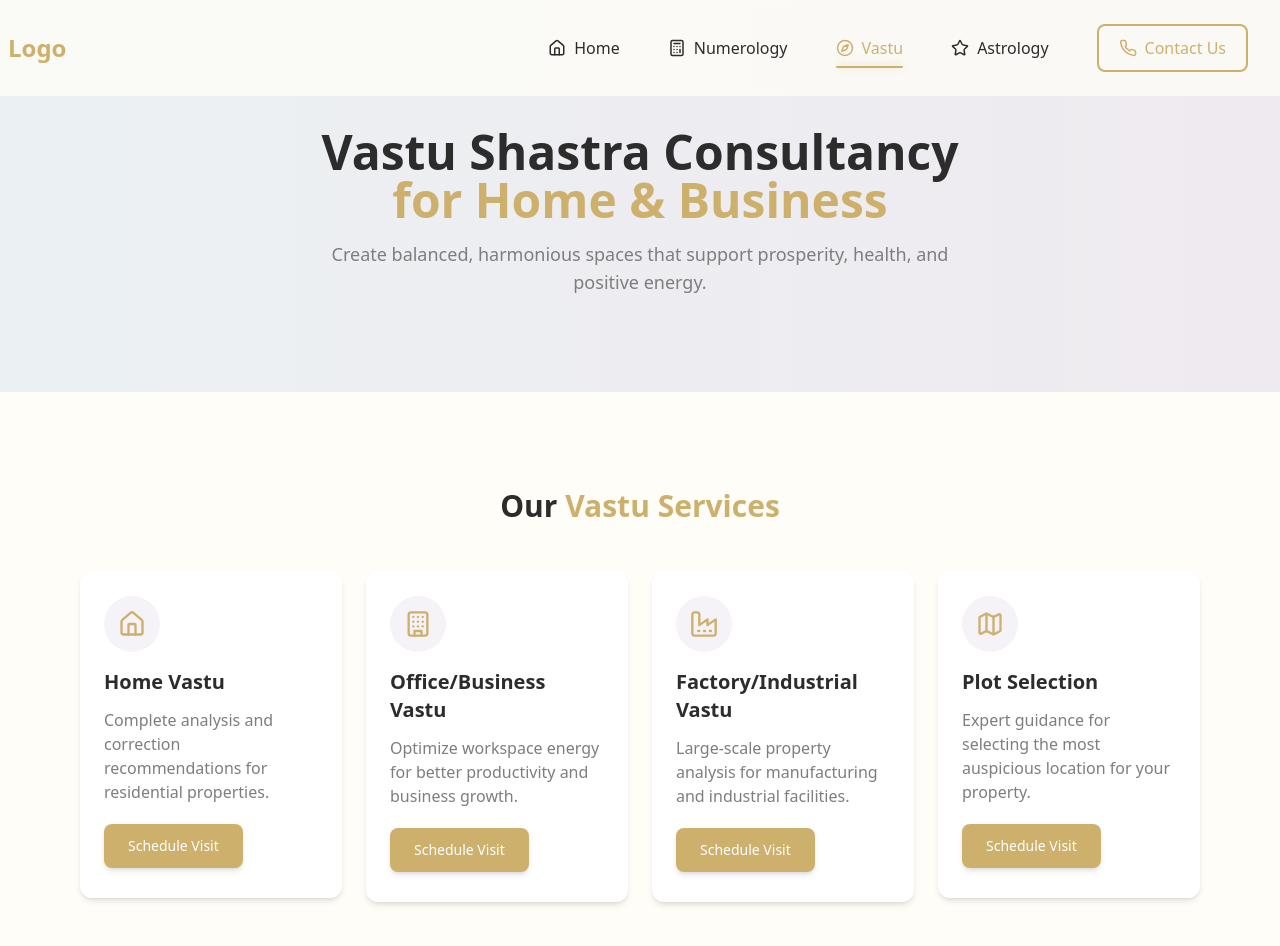
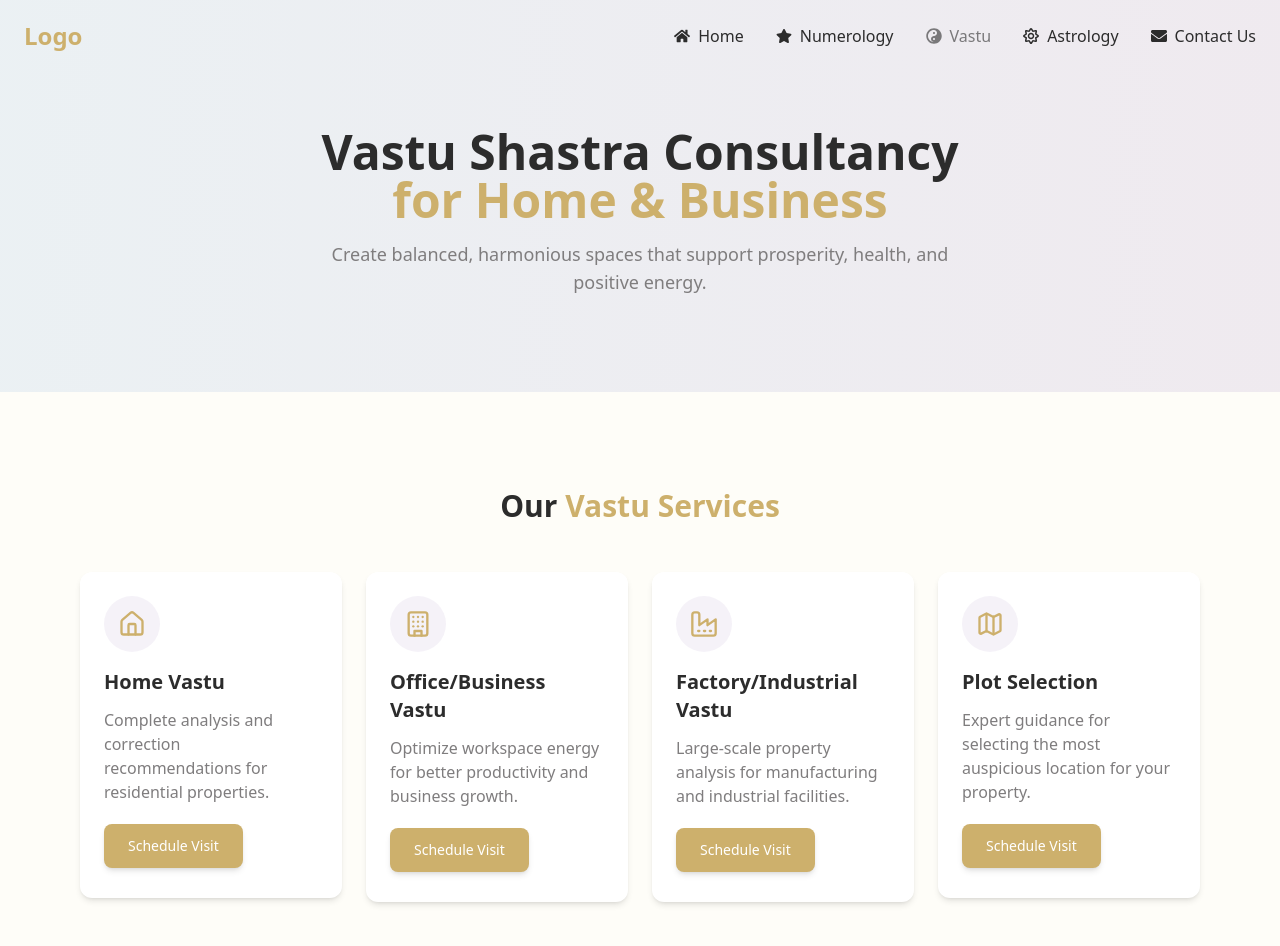
Before and after one commit to soham999a/astronomy, a React (Vite) app: page /vastu in a window 1280 px wide. Shown: the top 946 px of the page. Built offline with nearby package versions, Linux system fonts and the light colour scheme.

Commit message:
Update navbar with React Icons and improved hover effects

```diff
--- a/package.json
+++ b/package.json
@@ -52,6 +52,7 @@
     "react-day-picker": "^8.10.1",
     "react-dom": "^18.3.1",
     "react-hook-form": "^7.53.0",
+    "react-icons": "^5.5.0",
     "react-resizable-panels": "^2.1.3",
     "react-router-dom": "^6.26.2",
     "recharts": "^2.12.7",
--- a/src/components/Navbar.tsx
+++ b/src/components/Navbar.tsx
@@ -1,6 +1,13 @@
 import { useState, useEffect } from 'react';
 import { useLocation } from 'react-router-dom';
-import { Menu, X, Home, Star, Compass, Calculator, Phone } from 'lucide-react';
+import { Menu, X } from 'lucide-react';
+import {
+  FaHome,
+  FaStar,
+  FaYinYang,
+  FaRegSun,
+  FaEnvelope
+} from 'react-icons/fa';
 
 const Navbar = () => {
   const [isMenuOpen, setIsMenuOpen] = useState(false);
@@ -8,175 +15,95 @@ const Navbar = () => {
 
   useEffect(() => {
     const handleScroll = () => {
-      if (window.scrollY > 50) {
-        setIsScrolled(true);
-      } else {
-        setIsScrolled(false);
-      }
+      setIsScrolled(window.scrollY > 50);
     };
 
     window.addEventListener('scroll', handleScroll);
-
-    return () => {
-      window.removeEventListener('scroll', handleScroll);
-    };
+    return () => window.removeEventListener('scroll', handleScroll);
   }, []);
-
-  // Close mobile menu when window is resized to desktop size
-  useEffect(() => {
-    const handleResize = () => {
-      if (window.innerWidth >= 768 && isMenuOpen) {
-        setIsMenuOpen(false);
-      }
-    };
-
-    window.addEventListener('resize', handleResize);
-    return () => window.removeEventListener('resize', handleResize);
-  }, [isMenuOpen]);
 
   return (
     <header
       className={`fixed top-0 left-0 right-0 z-50 transition-all duration-300 ${
         isScrolled
-          ? 'bg-white/95 backdrop-blur-sm shadow-md py-3'
-          : 'bg-soft-cream/80 backdrop-blur-sm py-4'
+          ? 'bg-white/90 backdrop-blur-sm shadow-md py-3'
+          : 'bg-transparent py-5'
       }`}
     >
-      <div className="container mx-auto px-4 md:px-6 lg:px-8">
-        <div className="flex items-center justify-between">
-          {/* Logo positioned further to the left with negative margin */}
-          <div className="w-1/4">
-            <a href="/" target="_blank" rel="noopener noreferrer" className="flex items-center -ml-2 md:-ml-4 lg:-ml-6">
-              <h1 className="text-xl md:text-2xl font-bold text-mystic-gold">
-                Logo
-              </h1>
+      <div className="container mx-auto flex justify-between items-center px-4 md:px-6">
+        <a href="/" className="flex items-center">
+          <h1 className="text-xl md:text-2xl font-bold text-mystic-gold">Logo</h1>
         </a>
-          </div>
 
-          {/* Mobile menu button with enhanced hover effect */}
+        {/* Mobile menu button */}
         <button
           onClick={() => setIsMenuOpen(!isMenuOpen)}
-            className="md:hidden text-charcoal hover:text-mystic-gold transition-colors duration-300 p-2 rounded-full hover:bg-mystic-gold/10"
+          className="md:hidden text-charcoal hover:text-mystic-gold"
           aria-label={isMenuOpen ? 'Close menu' : 'Open menu'}
         >
           {isMenuOpen ? <X size={24} /> : <Menu size={24} />}
         </button>
 
-          {/* Desktop Navigation - positioned to the right */}
-          <div className="hidden md:block w-3/4">
-            <nav className="flex items-center justify-end">
+        {/* Desktop Navigation */}
+        <nav className="hidden md:flex items-center space-x-8">
           <NavLinks />
         </nav>
-          </div>
-        </div>
-      </div>
 
-        {/* Mobile Navigation - Fixed for iOS with improved handling */}
-        {isMenuOpen && (
+        {/* Mobile Navigation */}
         <div
-            className="fixed inset-x-0 top-[60px] bottom-0 z-40 bg-white md:hidden overflow-hidden pb-safe"
-            style={{
-              height: 'calc(100vh - 60px)',
-              height: 'calc(calc(var(--vh, 1vh) * 100) - 60px)',
-              overscrollBehavior: 'contain',
-              WebkitOverflowScrolling: 'touch'
-            }}
-            onClick={(e) => e.target === e.currentTarget && setIsMenuOpen(false)}
+          className={`fixed inset-0 z-40 bg-soft-cream transform ${
+            isMenuOpen ? 'translate-x-0' : 'translate-x-full'
+          } transition-transform duration-300 ease-in-out md:hidden`}
+          style={{ top: '60px' }}
         >
-            <div
-              className="h-full overflow-y-auto pb-safe"
-              style={{
-                WebkitOverflowScrolling: 'touch',
-                paddingBottom: 'max(env(safe-area-inset-bottom), 20px)'
-              }}
-            >
-              <nav className="flex flex-col items-center pt-8 pb-20 space-y-8 text-lg px-6">
+          <nav className="flex flex-col items-center justify-center h-full space-y-8 text-xl">
             <NavLinks onClick={() => setIsMenuOpen(false)} />
           </nav>
         </div>
       </div>
-        )}
     </header>
   );
 };
 
 const NavLinks = ({ onClick }: { onClick?: () => void }) => {
   const location = useLocation();
-  const isMobile = typeof onClick !== 'undefined'; // If onClick is provided, we're in mobile view
 
   const links = [
-    { to: '/', label: 'Home', icon: Home },
-    { to: '/numerology', label: 'Numerology', icon: Calculator },
-    { to: '/vastu', label: 'Vastu', icon: Compass },
-    { to: '/astrology', label: 'Astrology', icon: Star },
-    { to: '/contact', label: 'Contact Us', icon: Phone, isHighlighted: true },
+    { to: '/', label: 'Home', icon: <FaHome className="inline mr-2" /> },
+    { to: '/numerology', label: 'Numerology', icon: <FaStar className="inline mr-2" /> },
+    { to: '/vastu', label: 'Vastu', icon: <FaYinYang className="inline mr-2" /> },
+    { to: '/astrology', label: 'Astrology', icon: <FaRegSun className="inline mr-2" /> },
+    { to: '/contact', label: 'Contact Us', icon: <FaEnvelope className="inline mr-2" /> },
   ];
 
   return (
     <>
-      {links.map((link, index) => {
+      {links.map((link) => {
         const isActive = location.pathname === link.to;
-        // Add extra margin to space out the items
-        const marginClass = !isMobile && index < links.length - 1 ? 'mr-12' : '';
 
-        // Special styling for Contact Us button - more prominent box
-        if (link.isHighlighted && !isActive) {
+        if (isActive) {
           return (
-            <div key={link.to} className={`relative py-2 group ${marginClass}`}>
+            <span
+              key={link.to}
+              className="font-medium opacity-60 cursor-default flex items-center"
+            >
+              {link.icon}
+              {link.label}
+            </span>
+          );
+        } else {
+          return (
             <a
+              key={link.to}
               href={link.to}
               target="_blank"
               rel="noopener noreferrer"
-                className={`font-medium text-mystic-gold px-5 py-2.5 border-2 border-mystic-gold rounded-lg transition-all duration-300
-                          hover:bg-mystic-gold hover:text-white hover:shadow-md ${isMobile ? 'block mx-auto w-3/4' : ''} flex items-center justify-center gap-2`}
+              className="hover-glow font-medium transition-all duration-300 hover:text-mystic-gold hover:scale-110 flex items-center"
               onClick={onClick}
             >
-                {link.icon && <link.icon size={18} />}
+              {link.icon}
               {link.label}
             </a>
-            </div>
-          );
-        }
-
-        if (isActive) {
-          // Enhanced active state with prominent indicator
-          return (
-            <div
-              key={link.to}
-              className={`relative py-2 ${isMobile ? 'w-full text-center mb-2' : ''} ${marginClass}`}
-            >
-              <span className="font-medium text-mystic-gold cursor-default flex items-center gap-2">
-                {link.icon && <link.icon size={18} />}
-                {link.label}
-              </span>
-              {/* Active indicator - more visible gold bar */}
-              <span className={`absolute bottom-0 ${isMobile ? 'left-1/4 w-1/2' : 'left-0 w-full'} h-0.5 bg-mystic-gold rounded-full`}></span>
-              {/* Glow effect */}
-              <span className={`absolute bottom-0 ${isMobile ? 'left-1/4 w-1/2' : 'left-0 w-full'} h-1 bg-mystic-gold/30 blur-sm rounded-full`}></span>
-            </div>
-          );
-        } else {
-          // Enhanced hover effects with better visual feedback
-          return (
-            <div
-              key={link.to}
-              className={`relative py-2 group ${isMobile ? 'w-full text-center mb-2' : ''} ${marginClass}`}
-            >
-              <a
-                href={link.to}
-                target="_blank"
-                rel="noopener noreferrer"
-                className={`font-medium text-charcoal transition-all duration-300 hover:text-mystic-gold ${isMobile ? 'block py-2 px-4' : ''} ${link.isHighlighted && isMobile ? 'text-mystic-gold' : ''} flex items-center gap-2`}
-                onClick={onClick}
-              >
-                {link.icon && <link.icon size={18} />}
-                {link.label}
-              </a>
-              {/* Animated underline that appears on hover */}
-              <span className={`absolute bottom-0 ${isMobile ? 'left-1/4 w-0 group-hover:w-1/2' : 'left-0 w-0 group-hover:w-full'} h-0.5 bg-mystic-gold rounded-full transition-all duration-300`}></span>
-              {/* Background highlight on hover */}
-              <span className="absolute inset-0 bg-mystic-gold/0 rounded-md -z-10 transition-colors duration-300 group-hover:bg-mystic-gold/5"></span>
-            </div>
           );
         }
       })}
```
Also changed, not shown: 1 other file (tests, documents, lock files or other folders). Lines whose indentation alone changed are shown as unchanged.
